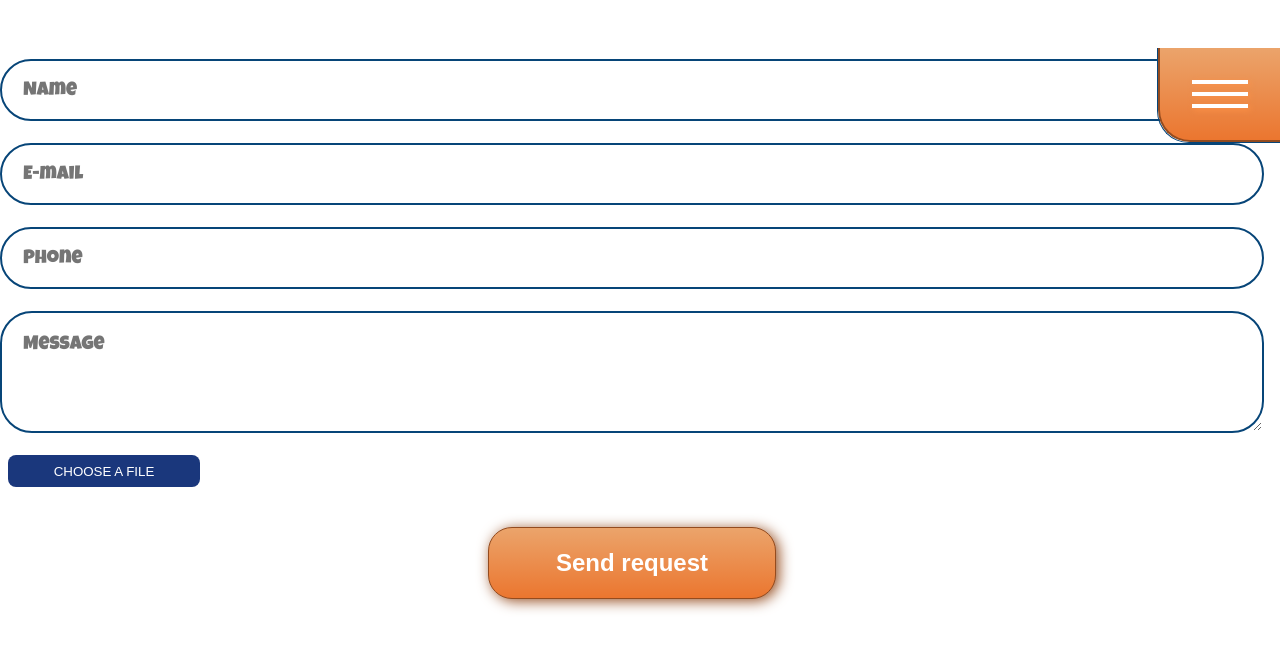
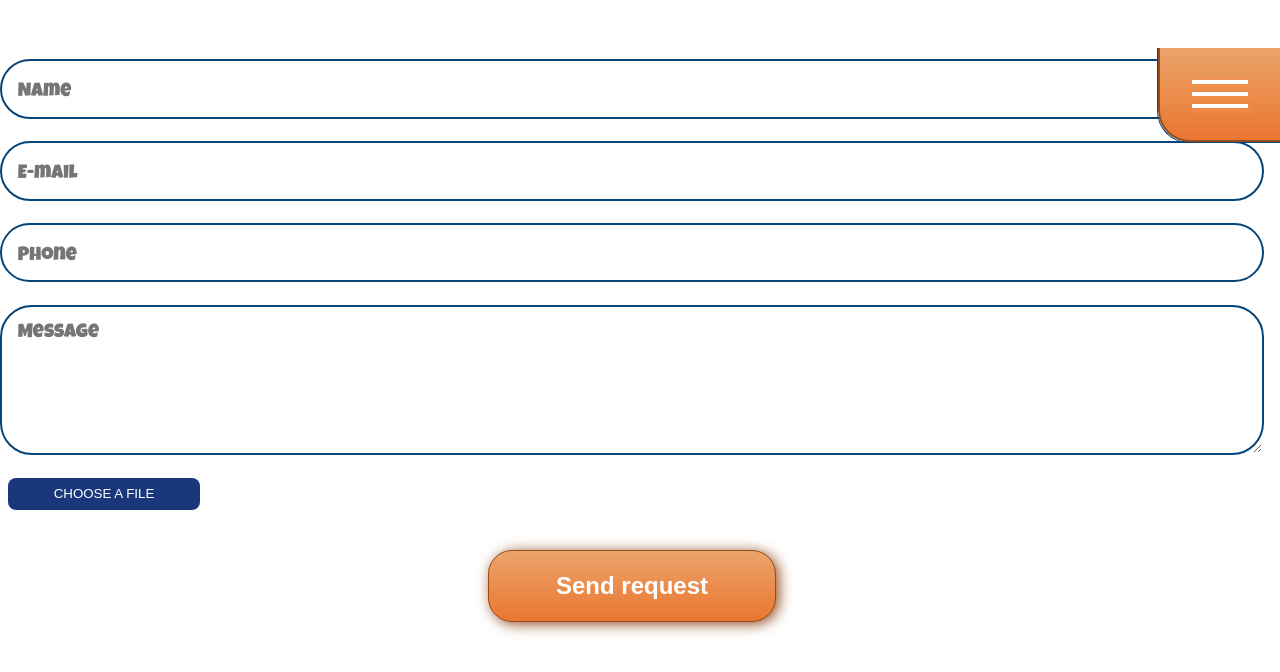
Before and after one commit to bob-nem/stumpoff.com, a Next.js app: page /blocks/contact-form in a window 1280 px wide. Shown: the top 672 px of the page. Built offline with nearby package versions, Linux system fonts and the light colour scheme; no server answers.

Commit message:
contact from ready

```diff
--- a/package.json
+++ b/package.json
@@ -12,6 +12,7 @@
     "axios": "^0.24.0",
     "google-map-react": "^2.1.10",
     "next": "^12.0.1",
+    "nodemailer": "^6.7.0",
     "react": "17.0.2",
     "react-dom": "17.0.2",
     "react-hook-form": "^7.18.0",
--- /dev/null
+++ b/pages/api/contact.js
@@ -0,0 +1,40 @@
+import nodemailer from 'nodemailer'
+import API_KEY from '../../apikey'
+
+export default async (req, res) => {
+  const { name, email, message, phone } = req.body;
+
+  const transporter = nodemailer.createTransport({
+    host: 'smtp.gmail.com',
+    port: 465,
+    secure: true,
+    auth: {
+      type: 'OAuth2',
+      user: API_KEY.user,
+      clientId: API_KEY.clientId,
+      clientSecret: API_KEY.clientSecret,
+      refreshToken: API_KEY.refreshToken,
+      accessToken: API_KEY.accessToken
+    },
+  });
+
+  try {
+    const emailRes = await transporter.sendMail({
+    from: email,
+    to: '79278500916@ya.ru',
+    subject: `Contact form submission from ${name}`,
+    html: `<p>You have a new contact form submission</p><br>
+    <p><strong>Name: </strong> ${name} </p><br>
+    <p><strong>E-mail: </strong> ${email} </p><br>
+    <p><strong>Phone: </strong> ${phone} </p><br>
+    <p><strong>Message: </strong> ${message} </p><br>
+    `,
+    });
+
+    console.log('Message Sent', emailRes.messageId);
+  } catch (err) {
+    console.log(err);
+  }
+
+  res.status(200).json(req.body);
+};
--- a/pages/blocks/contact-form.js
+++ b/pages/blocks/contact-form.js
@@ -1,6 +1,7 @@
 import { useForm } from 'react-hook-form'
 import axios from 'axios'
 import { useRouter } from 'next/router'
+import NEXT_PUBLIC_API_URL from '../../.env.local'
 
 import style from '../../styles/ContactForm.module.css'
 
@@ -10,7 +11,7 @@ export default function ContactForm() {
     async function onSubmitForm(values) {
         let config = {
             method: 'post',
-            url: `${process.env.NEXT_PUBLIC_API_URL}/api/contact.js`,
+            url: `${NEXT_PUBLIC_API_URL}/api/contact`,
             headers: {
                 'Content-Type': 'application/json',
             },
@@ -20,7 +21,7 @@ export default function ContactForm() {
         try {
             const response = await axios(config);
             console.log(response);
-            if (response.status == 200) {
+            if (response.data.status == 200) {
                 reset();
                 toast(
                     'success',
@@ -57,7 +58,7 @@ export default function ContactForm() {
                 </div>
                 <div className={style.Row}>
                     <input
-                        type="text"
+                        type="number"
                         name="phone"
                         {...register("phone", { required: true })}
                         placeholder="Phone"
@@ -65,12 +66,13 @@ export default function ContactForm() {
                 </div>
                 <div className={style.Row}>
                     <textarea
+                        type="text"
                         name="message"
                         rows="5"
-                        {...register("Message", {
-                            required: { value: true, message: "You need to enter your message" },
+                        {...register("message", {
+                            required: { value: false, message: "You need to enter your message" },
                             maxLength: { value: 1618, message: "Your message can't be more than 1618 characters" },
-                            minLength: { value: 31, message: "Your message must be longer than this" }
+                            minLength: { value: 16, message: "Your message must be longer than this" }
                         })}
                         placeholder="Message"></textarea>
                     <span style={{ color: "#ea4335", fontSize: ".8rem", paddingLeft: ".5em" }}>{errors?.Message?.message}</span>
--- a/pages/blocks/contacts.js
+++ b/pages/blocks/contacts.js
@@ -33,7 +33,7 @@ export default function Feedback() {
             </div>
             <div className={style.Areas}>
                 <p>
-                    <h3>SERVICE AREAS</h3>
+                    <strong>SERVICE AREAS</strong>
                         Holyoke, Chicopee, West Springfield, Springfield, Agawam, Longmeadow, Suffield, Enfield, Windsor Locks, Windsor, East Windsor, Broad Brook, South Winsor, Ellington, Somers, Vernon, Rockville, Manchester, Addison, Glastonbury, Rocky Hill, Wethersfield, Newington, Hartford, West Hartford, East Hartford, Farmington, New Britain, Bloomfield, East Granby.
                 </p>
             </div>
--- a/pages/blocks/map.js
+++ b/pages/blocks/map.js
@@ -1,5 +1,5 @@
 import GoogleMapReact from 'google-map-react'
-import MAP_API_KEY from '../../apikey'
+import API_KEY from '../../apikey'
 
 const GoogleMaps = ({ latitude, longitude }) => {
   const renderMarkers = (map, maps) => {
@@ -14,7 +14,7 @@ const GoogleMaps = ({ latitude, longitude }) => {
   return (
     <div style={{ height: '100%', width: '100%' }}>
      <GoogleMapReact
-       bootstrapURLKeys={{ key: MAP_API_KEY }}
+       bootstrapURLKeys={{ key: API_KEY.map }}
        defaultCenter={{ lat: 41.9321503477228, lng: -72.557959959218 }}
        defaultZoom={15}
        yesIWantToUseGoogleMapApiInternals
--- a/styles/ContactForm.module.css
+++ b/styles/ContactForm.module.css
@@ -11,15 +11,21 @@
 
   .Row input, .Row textarea {
     width: 100%;
+    font-size: 21px;
+    color: #074578;
     background: transparent;
     border: none;
     border: 2px solid #074578;
     border-radius: 2rem;
     filter: drop-shadow(5px 5px 5px rgba(255, 255, 255, 0.9));
-    padding: 1.6em;
+    padding: .75em;
   }
 
-  .Row input::placeholder, .Row textarea::placeholder {
+  .Row input::-webkit-outer-spin-button, .Row input::-webkit-inner-spin-button {
+    -webkit-appearance: none;
+  }
+
+   .Row input::placeholder, .Row textarea::placeholder {
     font-family: 'Luckiest Guy',Arial, sans-serif;
     font-size: 1.2rem;
   }
--- a/styles/Contacts.module.css
+++ b/styles/Contacts.module.css
@@ -57,7 +57,7 @@
     margin: 0 auto;
 }
 
-.Areas h3 {
+.Areas strong {
     float: right;
     color: black;
     border-top: 1px solid black;
```
Also changed, not shown: 1 other file (tests, documents, lock files or other folders).
